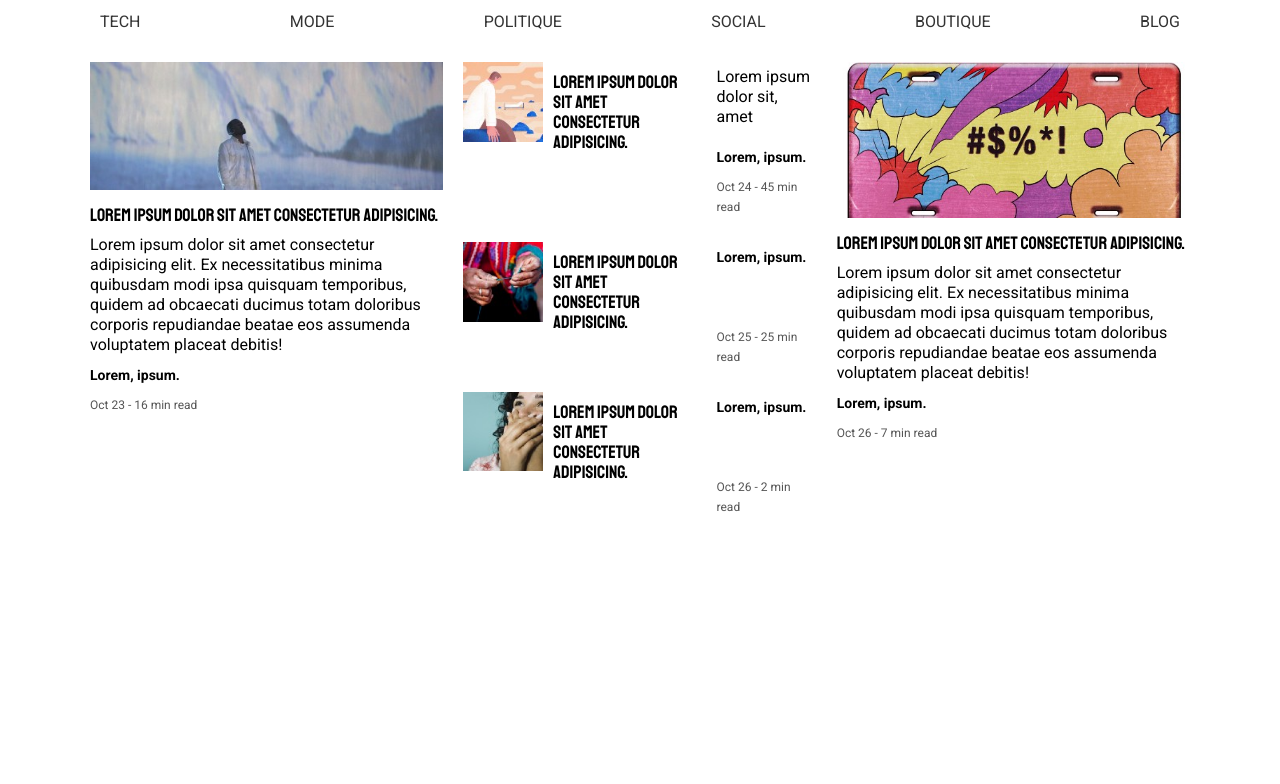
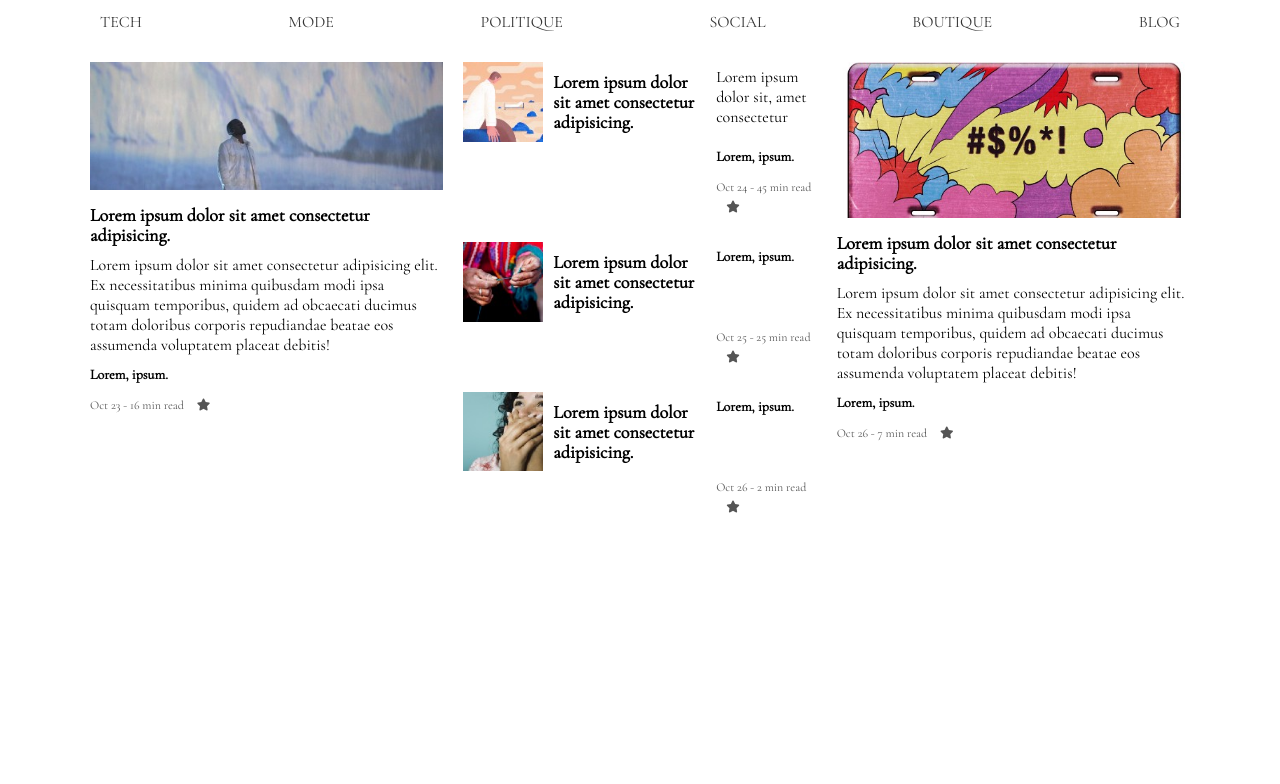
Before and after one commit to MarielleBouchoux/Medium, a plain HTML site: page index.html in a window 1280 px wide. Shown: the part 83-867 px from the top of the page. Drawn offline with nearby package versions, Linux system fonts and the light colour scheme.

Commit message:
contenu principal détails

```diff
--- a/css/styles.css
+++ b/css/styles.css
@@ -23,7 +23,7 @@ Si le font-size de l'élément root est de 62,5% alors 1rem vaut 10px */
 }
 
 body {
-  font-family: "Roboto", sans-serif;
+  font-family: "Cormorant Garamond", serif;
   font-size: 1.6rem;
   line-height: 2rem;
 }
@@ -34,13 +34,11 @@ h3,
 h4,
 h5,
 h6 {
-  font-family: "Staatliches", cursive;
   margin: 1rem 0;
 }
 
 h3 {
   font-size: 1.8rem;
-  font-weight: 400;
 }
 
 a {
@@ -100,6 +98,11 @@ img {
 .btn-light:hover {
   background: var(--primary);
   color: white;
+}
+
+.mx-1 {
+  margin-left: 1rem;
+  margin-right: 1rem;
 }
 
 /* generic */
--- a/index.html
+++ b/index.html
@@ -18,7 +18,7 @@
     <link rel="preconnect" href="https://fonts.googleapis.com" />
     <link rel="preconnect" href="https://fonts.gstatic.com" crossorigin />
     <link
-      href="https://fonts.googleapis.com/css2?family=Roboto:ital,wght@0,400;0,700;1,300&family=Staatliches&display=swap"
+      href="https://fonts.googleapis.com/css2?family=Cormorant+Garamond&family=Staatliches&display=swap"
       rel="stylesheet"
     />
     <title>Journal du lundi | Accueil</title>
@@ -52,7 +52,9 @@
             beatae eos assumenda voluptatem placeat debitis!
           </p>
           <p class="article-author">Lorem, ipsum.</p>
-          <p class="text-hint">Oct 23 - 16 min read</p>
+          <p class="text-hint">
+            Oct 23 - 16 min read <i class="fas fa-star mx-1"></i>
+          </p>
         </article>
         <article class="article-small">
           <img src="./img/bloc-2.jpeg" alt="bloc-2" />
@@ -64,19 +66,28 @@
             soluta.
           </p>
           <p class="article-author">Lorem, ipsum.</p>
-          <p class="text-hint">Oct 24 - 45 min read</p>
+          <p class="text-hint">
+            Oct 24 - 45 min read
+            <i class="fas fa-star mx-1"></i>
+          </p>
         </article>
         <article class="article-small">
           <img src="./img/bloc-3.jpeg" alt="bloc-3" />
           <h3>Lorem ipsum dolor sit amet consectetur adipisicing.</h3>
           <p class="article-author">Lorem, ipsum.</p>
-          <p class="text-hint">Oct 25 - 25 min read</p>
+          <p class="text-hint">
+            Oct 25 - 25 min read
+            <i class="fas fa-star mx-1"></i>
+          </p>
         </article>
         <article class="article-small">
           <img src="./img/bloc-4.jpeg" alt="bloc-4" />
           <h3>Lorem ipsum dolor sit amet consectetur adipisicing.</h3>
           <p class="article-author">Lorem, ipsum.</p>
-          <p class="text-hint">Oct 26 - 2 min read</p>
+          <p class="text-hint">
+            Oct 26 - 2 min read
+            <i class="fas fa-star mx-1"></i>
+          </p>
         </article>
         <article>
           <img src="./img/bloc-5.jpeg" alt="bloc-5" />
@@ -88,7 +99,10 @@
             beatae eos assumenda voluptatem placeat debitis!
           </p>
           <p class="article-author">Lorem, ipsum.</p>
-          <p class="text-hint">Oct 26 - 7 min read</p>
+          <p class="text-hint">
+            Oct 26 - 7 min read
+            <i class="fas fa-star mx-1"></i>
+          </p>
         </article>
       </section>
     </div>
```
